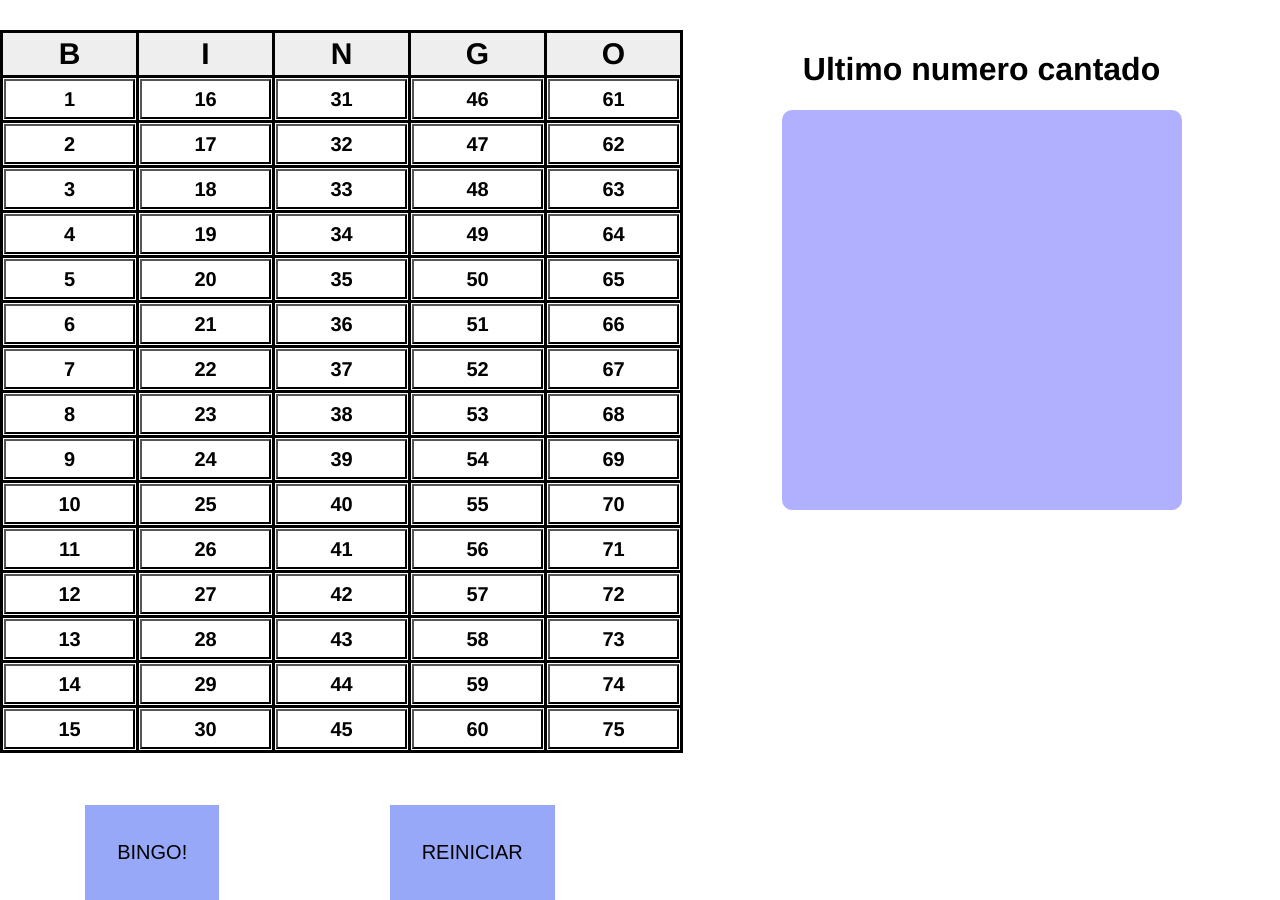
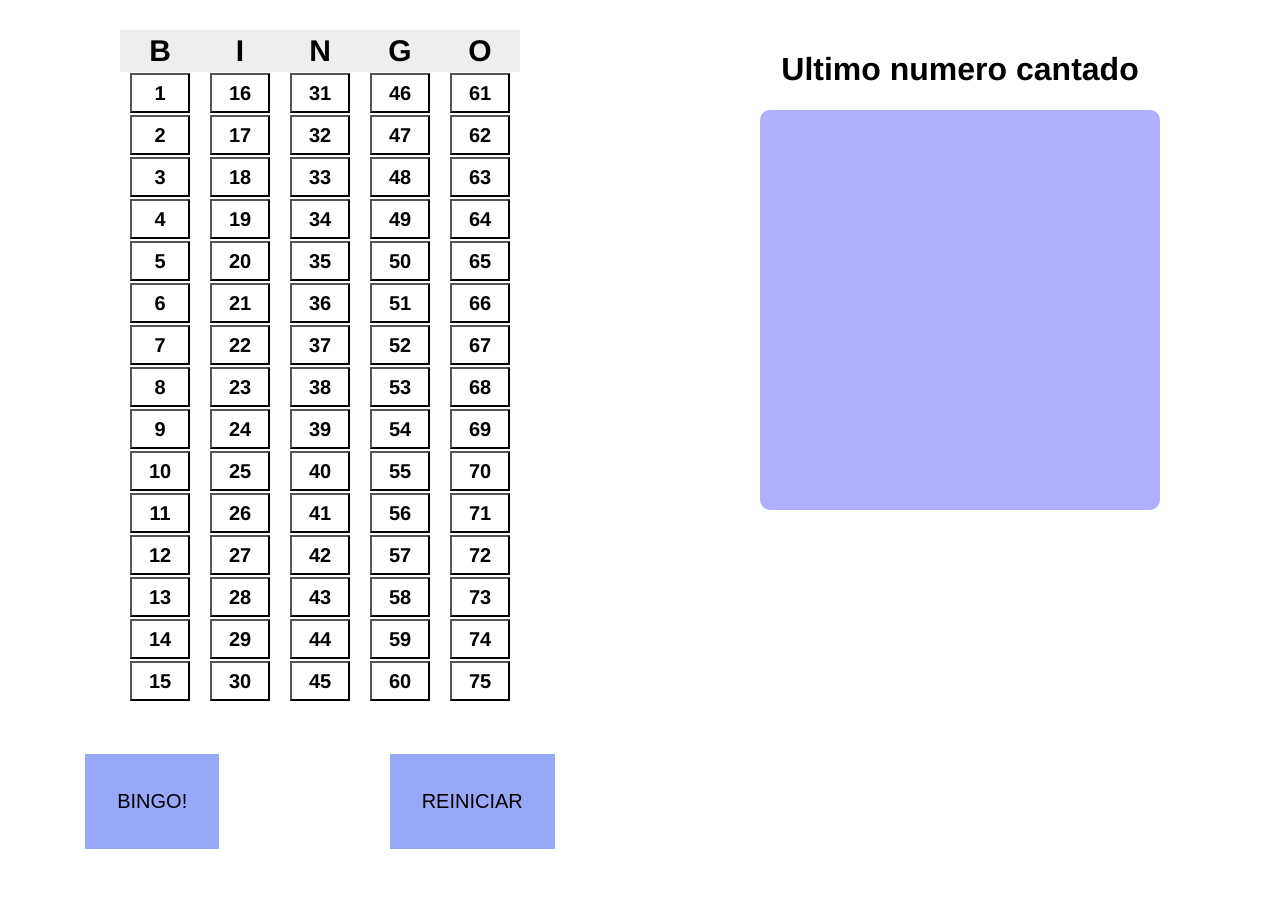
Before and after one commit to Nicoov/Bingo, a React (Create React App) app: page /bingo in a window 1280 px wide. After the commit the page ends 849 px from the top, so only its background shows below. Built offline with nearby package versions, Linux system fonts and the light colour scheme.

Commit message:
update style and with

```diff
--- a/src/App.css
+++ b/src/App.css
@@ -130,7 +130,8 @@ table th tr {
   font-weight: 600;
   font-size: 15pt;
   height: 40px;
-  width: 131px;
+  width: 60px;
+  cursor: pointer;
 }
 
 .boton-bingo:hover {
@@ -163,7 +164,7 @@ td {
   font-family: Helvetica;
   margin: 0 auto;
   text-align: center;
-  border: 3px solid black;
+  /* border: 3px solid black; */
   width: 20%;
 }
 
```
